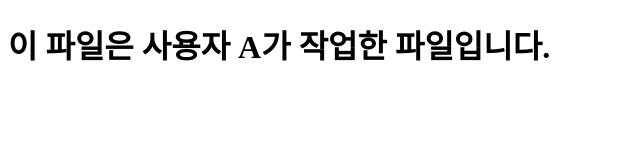
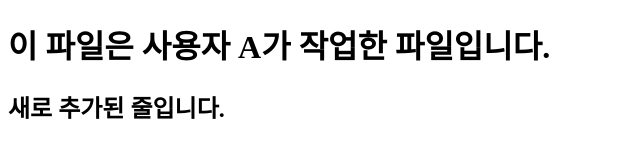
Before and after one commit to Gwangwange/NC13, a plain HTML site: page git/UserA.html in a window 1280 px wide. Shown: the whole page, without its empty margins (0-640 px from the left). Drawn offline with Linux system fonts and the light colour scheme.

Commit message:
User A Second Work

```diff
--- a/git/UserA.html
+++ b/git/UserA.html
@@ -6,5 +6,6 @@
 </head>
 <body>
 <h1>이 파일은 사용자 A가 작업한 파일입니다.</h1>
+<h2>새로 추가된 줄입니다.</h2>
 </body>
 </html>
```
